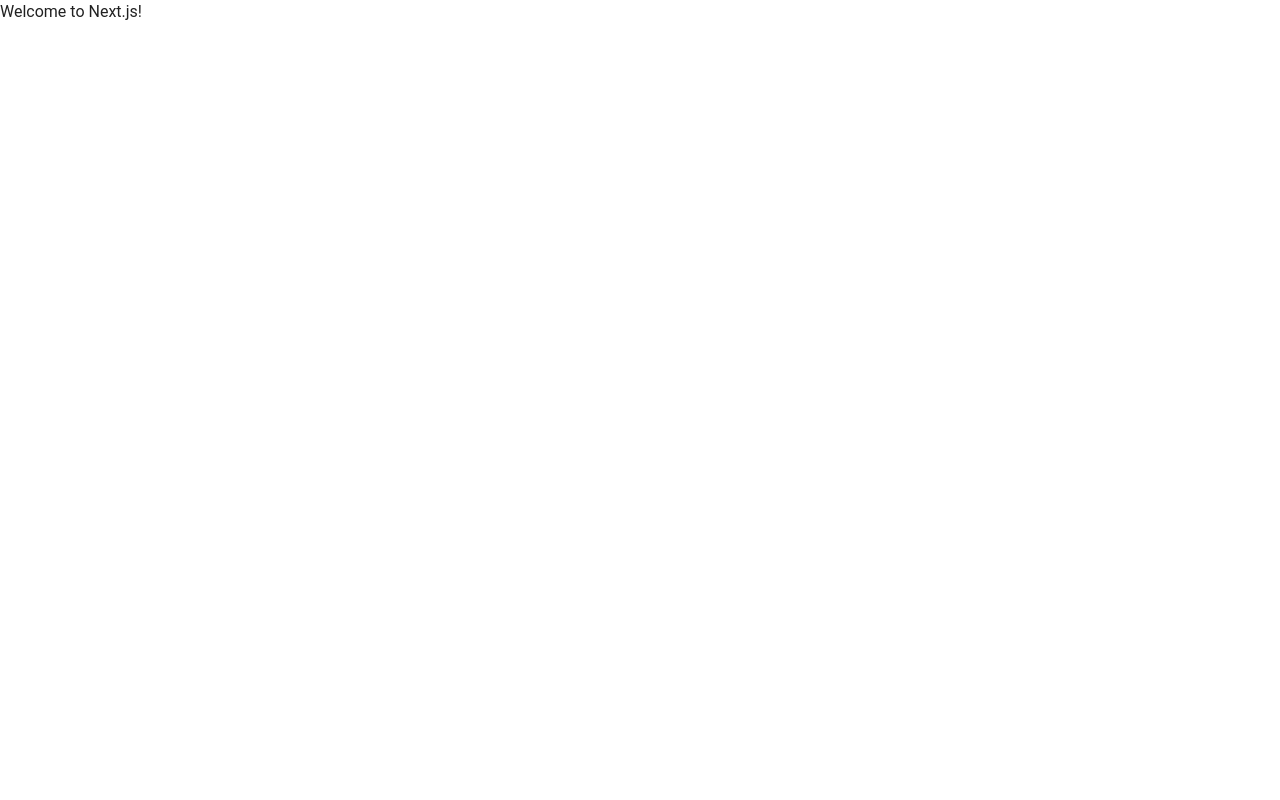
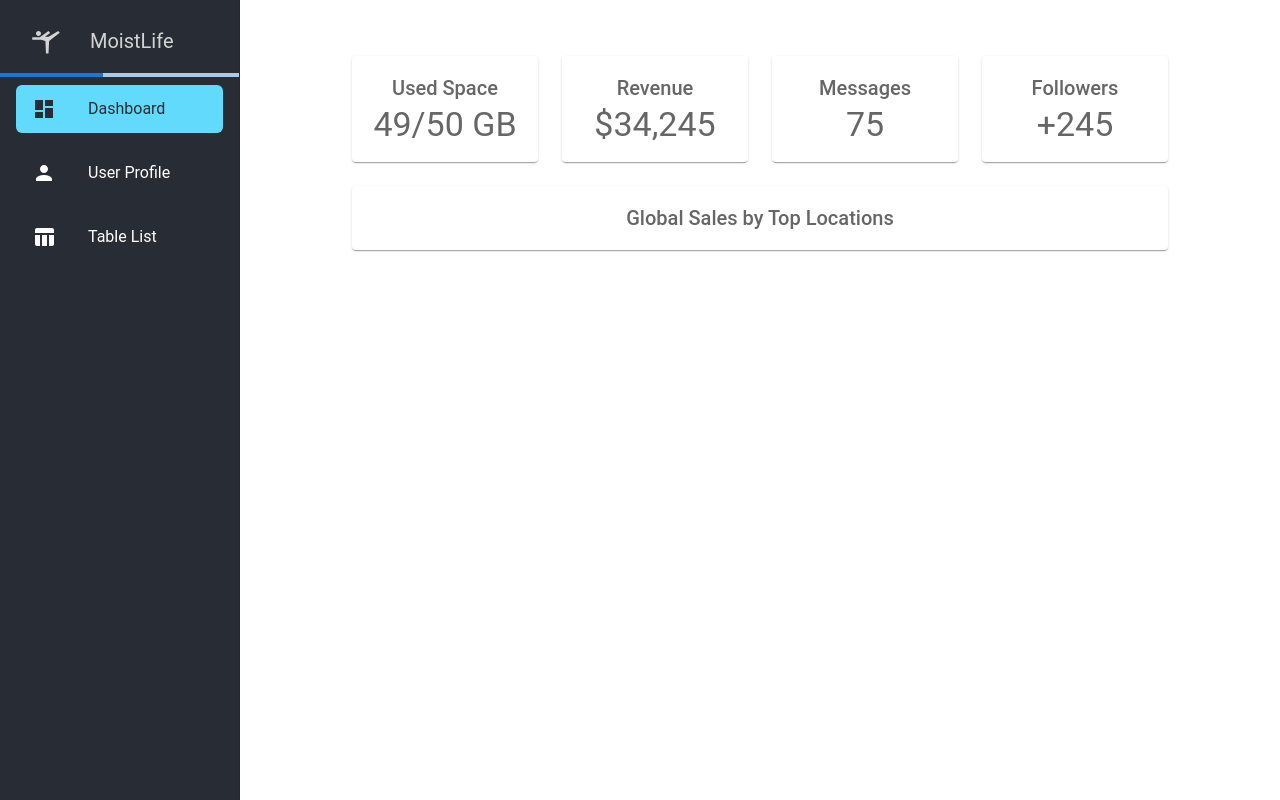
Before and after one commit to SilentSherlock/moist_life_react_app, a Next.js app: page / in a window 1280 px wide. Before the commit this address had no page. Built offline with nearby package versions, Linux system fonts and the light colour scheme.

Commit message:
1.add sidebar

```diff
--- a/app/page.jsx
+++ b/app/page.jsx
@@ -1,20 +1,38 @@
 "use client"
 import {useRouter} from "next/navigation";
 import {useEffect} from "react";
+import {Box, Container, Grid, Paper, styled, Typography} from "@mui/material";
+import Sidebar from "../public/components/views/sidebar";
+import Content from "../public/components/views/content";
 
 function HomePage() {
 
     const router = useRouter();
     useEffect(function () {
-        if (window.location.pathname === "/") {
-            // 增加对token的判断
-            if (localStorage.getItem("moist_token") === null) {
-                router.push("/login")
-            }
-        }
+        // if (window.location.pathname === "/") {
+        //     // 增加对token的判断
+        //     if (localStorage.getItem("moist_token") === null) {
+        //         router.push("/login")
+        //     }
+        // }
     }, [router]);
 
-    return <div>Welcome to Next.js!</div>
+    const Item = styled(Paper)(({ theme }) => ({
+        padding: theme.spacing(2),
+        textAlign: 'center',
+        color: theme.palette.text.secondary,
+    }));
+
+    return (
+        <Container maxWidth="lg">
+            <Box sx={{ display: 'flex' }}>
+                <Sidebar />
+                <Box component="main" sx={{ flexGrow: 1, p: 3 }}>
+                    <Content />
+                </Box>
+            </Box>
+        </Container>
+    );
 }
 
 export default HomePage
--- /dev/null
+++ b/public/components/views/content.jsx
@@ -0,0 +1,53 @@
+// components/Content.js
+import * as React from 'react';
+import { Box, Container, Grid, Paper, Typography } from '@mui/material';
+import { styled } from '@mui/material/styles';
+
+const Item = styled(Paper)(({ theme }) => ({
+    padding: theme.spacing(2),
+    textAlign: 'center',
+    color: theme.palette.text.secondary,
+}));
+
+const Content = () => {
+    return (
+        <Container maxWidth="lg">
+            <Box sx={{ flexGrow: 1, mt: 4 }}>
+                <Grid container spacing={3}>
+                    <Grid item xs={12} sm={6} md={3}>
+                        <Item>
+                            <Typography variant="h6">Used Space</Typography>
+                            <Typography variant="h4">49/50 GB</Typography>
+                        </Item>
+                    </Grid>
+                    <Grid item xs={12} sm={6} md={3}>
+                        <Item>
+                            <Typography variant="h6">Revenue</Typography>
+                            <Typography variant="h4">$34,245</Typography>
+                        </Item>
+                    </Grid>
+                    <Grid item xs={12} sm={6} md={3}>
+                        <Item>
+                            <Typography variant="h6">Messages</Typography>
+                            <Typography variant="h4">75</Typography>
+                        </Item>
+                    </Grid>
+                    <Grid item xs={12} sm={6} md={3}>
+                        <Item>
+                            <Typography variant="h6">Followers</Typography>
+                            <Typography variant="h4">+245</Typography>
+                        </Item>
+                    </Grid>
+                    <Grid item xs={12}>
+                        <Item>
+                            <Typography variant="h6">Global Sales by Top Locations</Typography>
+                            {/* Add your chart component here */}
+                        </Item>
+                    </Grid>
+                </Grid>
+            </Box>
+        </Container>
+    );
+};
+
+export default Content;
--- /dev/null
+++ b/public/components/views/sidebar.jsx
@@ -0,0 +1,92 @@
+// components/Sidebar.js
+import * as React from 'react';
+import {Drawer, LinearProgress, List, ListItem, ListItemButton, ListItemIcon, ListItemText} from '@mui/material';
+import { styled } from '@mui/material/styles';
+import DashboardIcon from '@mui/icons-material/Dashboard';
+import PersonIcon from '@mui/icons-material/Person';
+import TableChartIcon from '@mui/icons-material/TableChart';
+import SportsGymnasticsIcon from '@mui/icons-material/SportsGymnastics';
+
+const SidebarContainer = styled(Drawer)(({ theme }) => ({
+    width: 240,
+    flexShrink: 0,
+    '& .MuiDrawer-paper': {
+        width: 240,
+        boxSizing: 'border-box',
+        backgroundColor: '#282c34',
+        color: '#ffffff',
+    },
+}));
+
+const SidebarItem = styled(ListItem)(({ theme }) => ({
+    '& .MuiListItemButton-root':{
+        '&:hover': {
+            borderRadius: '6px',
+            backgroundColor: 'rgba(70,88,94,0.74)',
+            color: '#b8c3d9',
+            transition: 'background-color 0.3s, color 0.3s',
+        },
+        '&.Mui-selected': {
+            borderRadius: '6px',
+            backgroundColor: '#61dafb',
+            color: '#282c34',
+            '&:hover': {
+                borderRadius: '6px',
+                backgroundColor: '#61dafb',
+            },
+        },
+    },
+}));
+
+const Sidebar = () => {
+    const [selectedIndex, setSelectedIndex] = React.useState(0);
+
+    const handleListItemClick = (event, index) => {
+        setSelectedIndex(index);
+    };
+
+    return (
+        <SidebarContainer variant="permanent" anchor="left">
+            <List>
+                <SidebarItem sx={{ height: '65px'}}>
+                    <ListItemIcon><SportsGymnasticsIcon
+                        sx={{ color: 'lightgray', fontSize: '30px', marginLeft: '15px', marginRight: '29px'}}
+                    /></ListItemIcon>
+                    <ListItemText primary="MoistLife"
+                                  primaryTypographyProps={{
+                                      fontSize: '20px',
+                                      color: 'lightgray'
+                                  }} />
+                </SidebarItem>
+                <LinearProgress/>
+                <SidebarItem
+                    onClick={(event) => handleListItemClick(event, 0)}
+                >
+                    <ListItemButton selected={selectedIndex === 0}>
+                        <ListItemIcon><DashboardIcon style={{ color: selectedIndex === 0 ? '#282c34' : '#ffffff' }} /></ListItemIcon>
+                        <ListItemText primary="Dashboard" />
+                    </ListItemButton>
+                </SidebarItem>
+                <SidebarItem
+                    onClick={(event) => handleListItemClick(event, 1)}
+                >
+                    <ListItemButton selected={selectedIndex === 1}>
+                        <ListItemIcon><PersonIcon style={{ color: selectedIndex === 1 ? '#282c34' : '#ffffff' }} /></ListItemIcon>
+                        <ListItemText primary="User Profile" />
+                    </ListItemButton>
+
+                </SidebarItem>
+                <SidebarItem
+                    onClick={(event) => handleListItemClick(event, 2)}
+                >
+                    <ListItemButton selected={selectedIndex === 2}>
+                        <ListItemIcon><TableChartIcon style={{ color: selectedIndex === 2 ? '#282c34' : '#ffffff' }} /></ListItemIcon>
+                        <ListItemText primary="Table List" />
+                    </ListItemButton>
+                </SidebarItem>
+            </List>
+        </SidebarContainer>
+    );
+};
+
+export default Sidebar;
```
